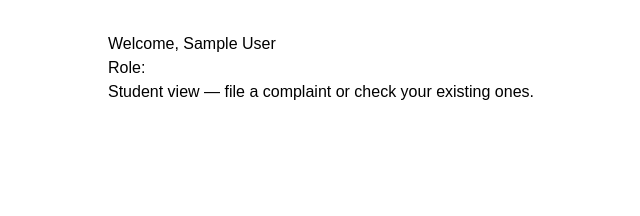
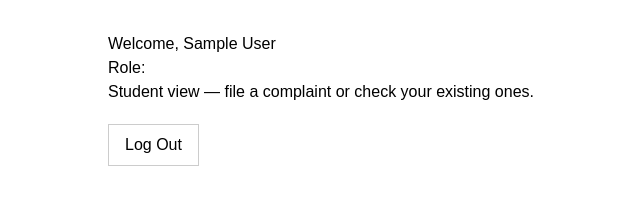
Before and after one commit to zaheedui/-campus-complaint-system, a Next.js app: page /dashboard in a window 1280 px wide. Shown: the top 216 px of the page, without its empty margins (319-959 px from the left). Built offline with nearby package versions, Linux system fonts and the light colour scheme; no server answers; sample sign-in values are in the browser's storage.

Commit message:
Add logout button to dashboard

```diff
--- a/app/dashboard/page.tsx
+++ b/app/dashboard/page.tsx
@@ -1,5 +1,5 @@
 'use client';
-
+import { signOut } from 'next-auth/react';
 import { useSession } from 'next-auth/react';
 import { useRouter } from 'next/navigation';
 import { useEffect } from 'react';
@@ -28,6 +28,9 @@ export default function DashboardPage() {
       ) : (
         <p>Student view — file a complaint or check your existing ones.</p>
       )}
+      <button onClick={() => signOut({ callbackUrl: '/login' })} style={{ marginTop: 20, padding: '8px 16px' }}>
+        Log Out
+      </button>
     </div>
   );
 }
```
